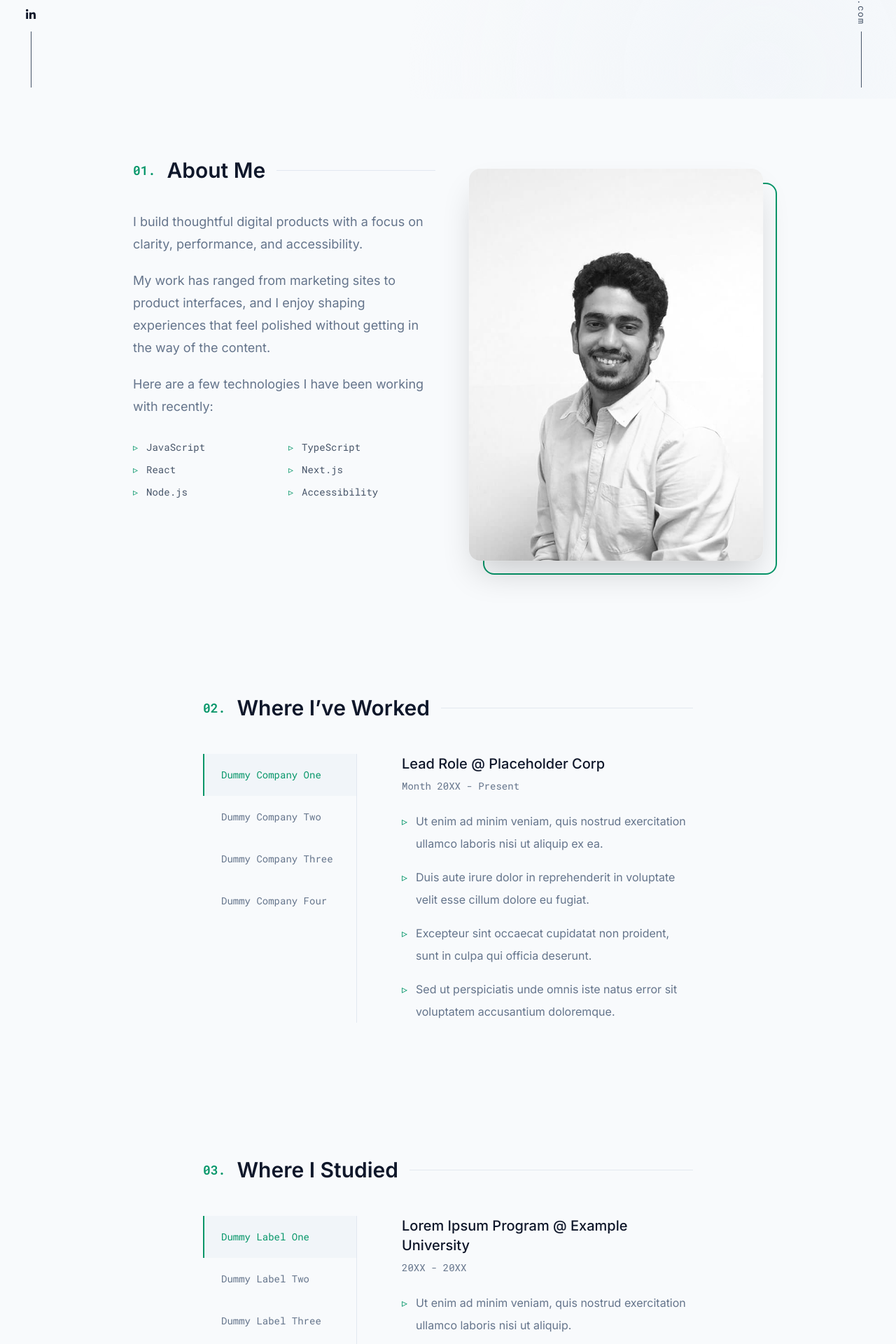
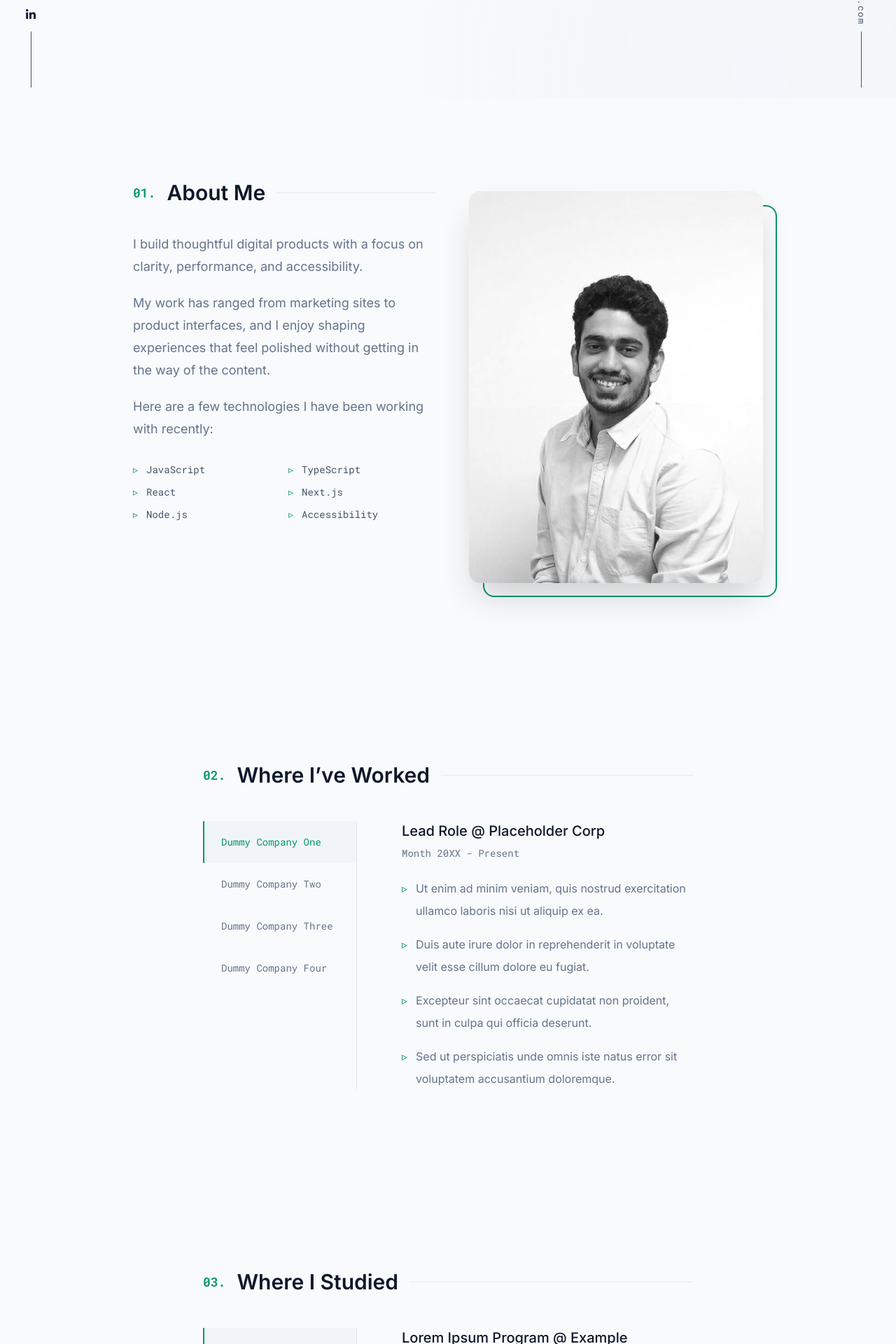
Before and after one commit to bestii/Portfolio, a Next.js app: page / in a window 1280 px wide. Shown: the part 659-2579 px from the top of the page at 70% size. Built offline with nearby package versions, Linux system fonts and the light colour scheme.

Commit message:
refactor: update section padding in AboutMe, Contact, SectionAccordion, and Skills components

```diff
--- a/src/components/about-me/AboutMe.tsx
+++ b/src/components/about-me/AboutMe.tsx
@@ -14,7 +14,7 @@ const technologies = [
 
 const AboutMe = () => {
   return (
-    <section id="about" className="py-24 max-w-225 mx-auto">
+    <section id="about" className="py-32 max-w-225 mx-auto">
       <div className="grid gap-12 lg:grid-cols-[minmax(0,1.1fr)_minmax(320px,420px)] lg:items-start">
         <div>
           <Reveal
--- a/src/components/contact/Contact.tsx
+++ b/src/components/contact/Contact.tsx
@@ -3,7 +3,7 @@ import Link from "next/link";
 
 const Contact = () => {
   return (
-    <section id="contact" className="py-24 sm:py-32">
+    <section id="contact" className="py-32 sm:py-40">
       <div className="mx-auto flex max-w-3xl flex-col items-center text-center">
         <Reveal
           as="p"
--- a/src/components/section-accordion/SectionAccordion.tsx
+++ b/src/components/section-accordion/SectionAccordion.tsx
@@ -30,7 +30,7 @@ const SectionAccordion = ({
   const activeItem = items[activeIndex] ?? items[0];
 
   return (
-    <section id={id} className="py-24 max-w-175 mx-auto">
+    <section id={id} className="py-32 max-w-175 mx-auto">
       <Reveal
         as="div"
         delay={60}
--- a/src/components/skills/Skills.tsx
+++ b/src/components/skills/Skills.tsx
@@ -138,7 +138,7 @@ const Skills = () => {
   const loop = [...logos, ...logos, ...logos];
 
   return (
-    <section id="skills" className="py-24 max-w-225 mx-auto">
+    <section id="skills" className="py-32 max-w-225 mx-auto">
       <Reveal
         as="div"
         delay={60}
```
